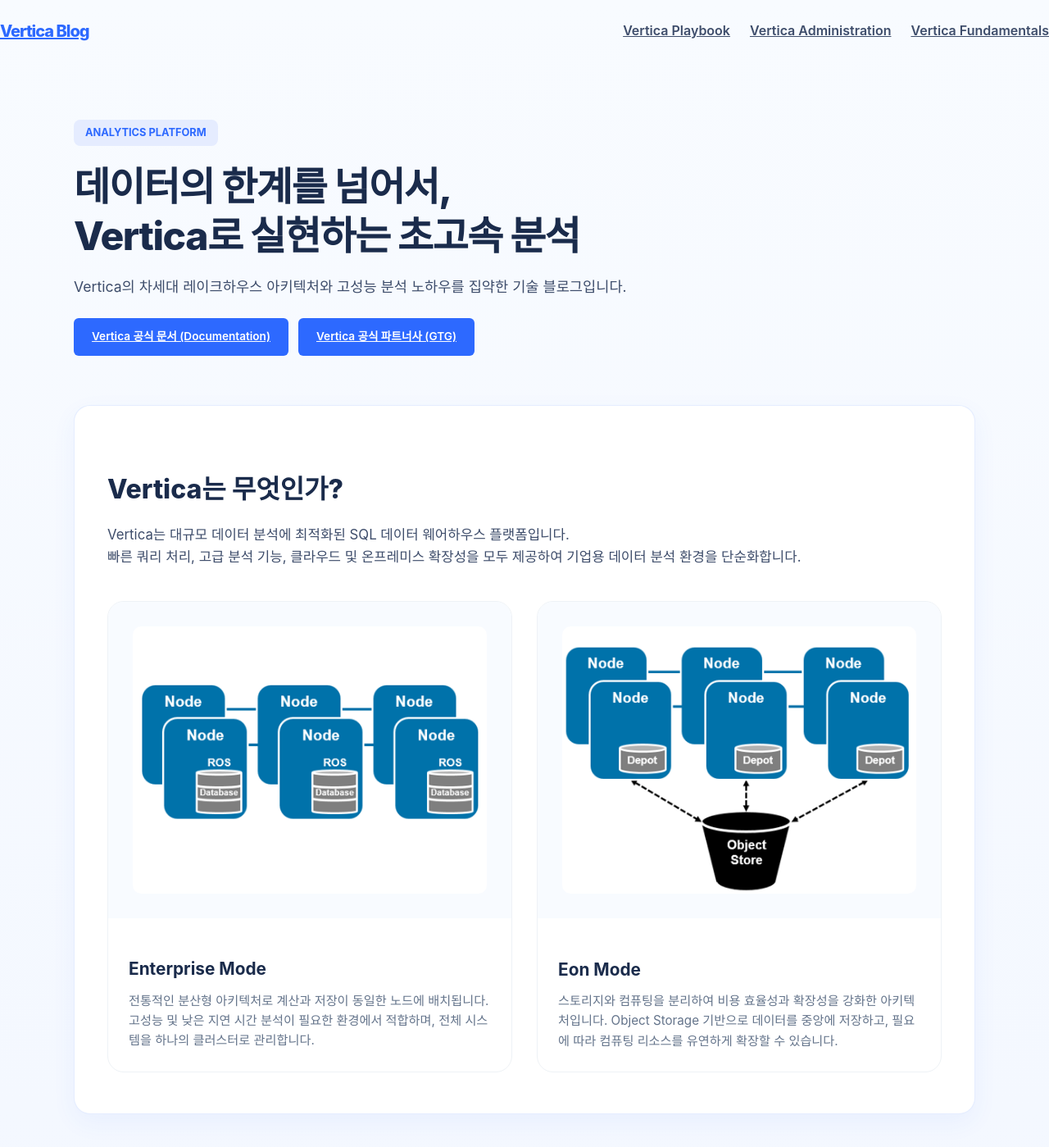
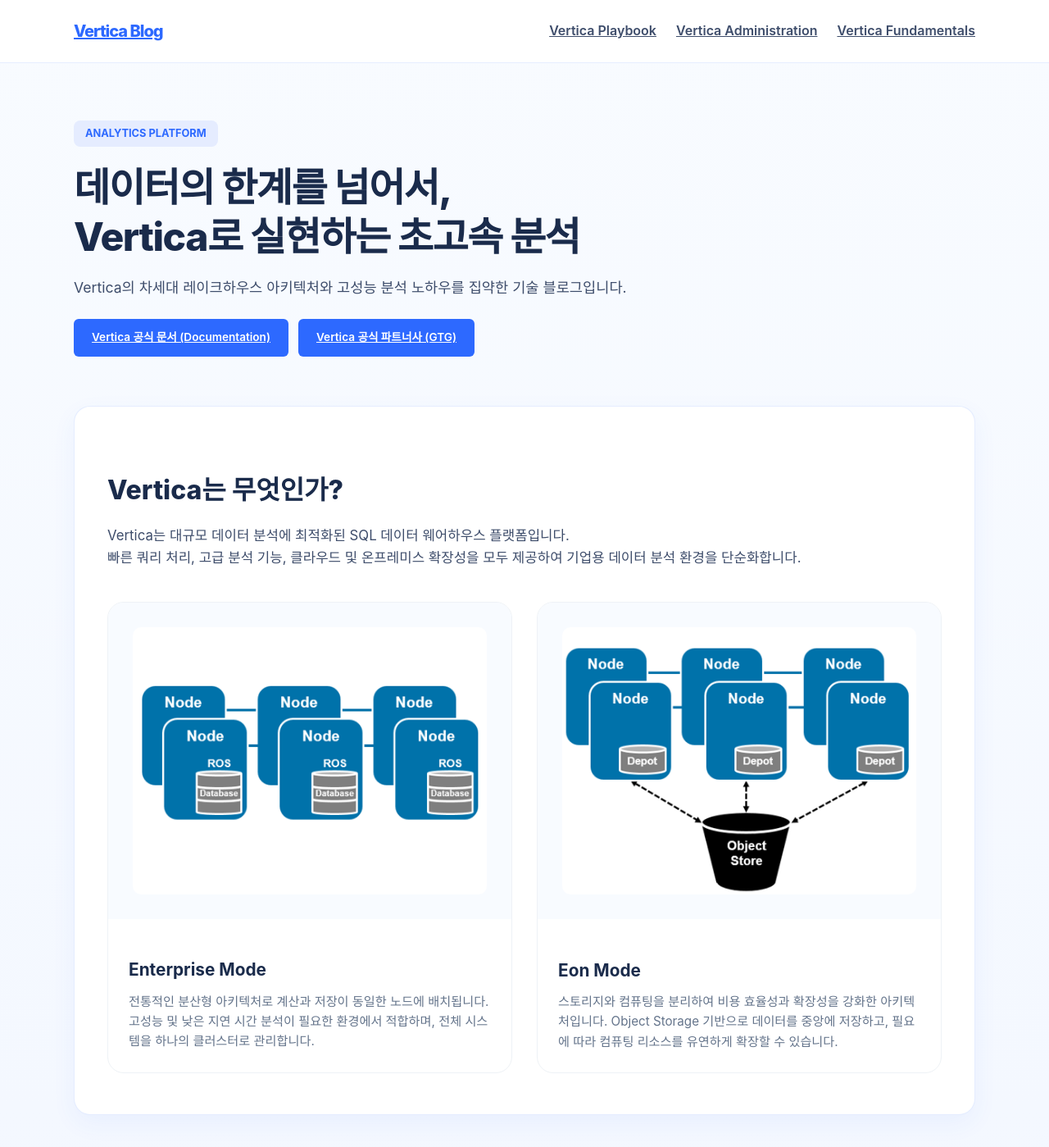
Before and after one commit to JIN0326/vertica_blog, a Jekyll site: the page built from index.md, in a window 1280 px wide and 1400 px high. Shown: the whole window at 82% size. Built offline with Jekyll 4.4.1, drawn with Linux system fonts in a browser that asks for light colours.

Commit message:
Update blog content and styling

```diff
--- a/assets/css/style.css
+++ b/assets/css/style.css
@@ -28,11 +28,20 @@
 }
 
 .site-header {
+  position: sticky;
+  top: 0;
+  z-index: 1000;
+  background-color: rgba(255, 255, 255, 0.9);
+  backdrop-filter: blur(10px);
+  -webkit-backdrop-filter: blur(10px);
+  border-bottom: 1px solid var(--border-color);
   padding: 15px 0;
 }
 
 /* 헤더 내부 정렬 보완 */
 .header-inner {
+  width: min(1100px, calc(100% - 40px));
+  margin: 0 auto;
   display: flex;
   justify-content: space-between;
   align-items: center;
@@ -237,3 +246,9 @@
   h1 { font-size: 2.2rem; }
   .architecture-grid { grid-template-columns: 1fr; }
 }
+
+/* 앵커 링크 스크롤 오프셋 */
+section[id],
+article[id] {
+  scroll-margin-top: 80px; /* 고정 헤더의 높이만큼 조정 */
+}
```
